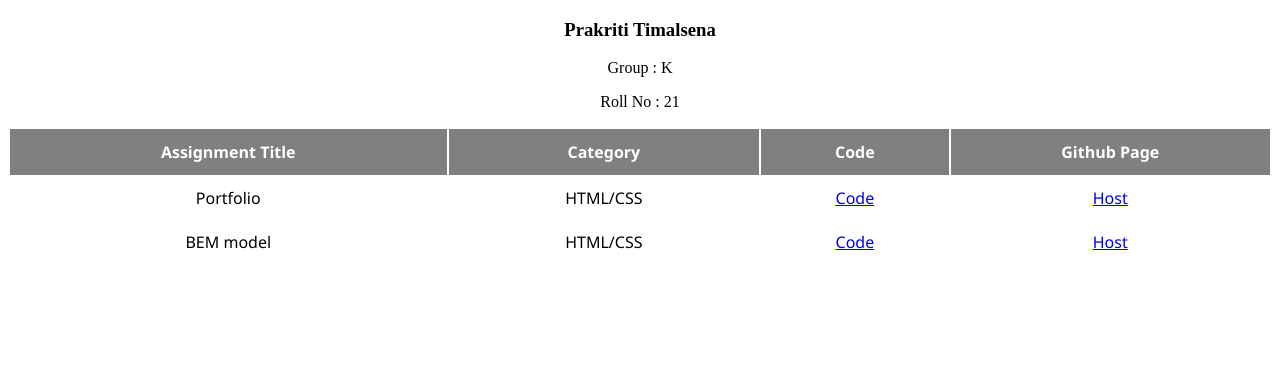
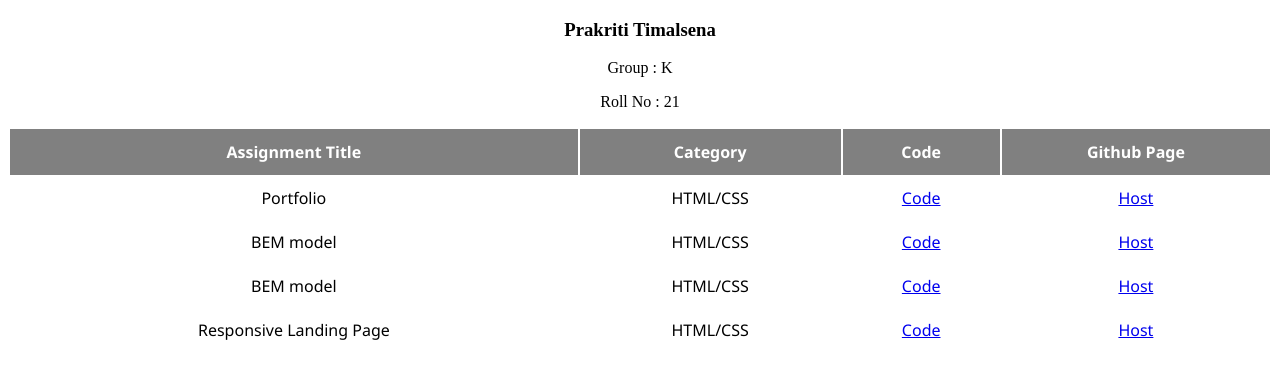
Before and after one commit to Prakriti03/LF-Assignment-Table, a plain HTML site: page index.html in a window 1280 px wide. Drawn offline with Linux system fonts and the light colour scheme.

Commit message:
feat : Add Assignment-2 : Landing Page

```diff
--- a/index.html
+++ b/index.html
@@ -31,6 +31,18 @@
             <td><a href="https://github.com/Prakriti03/LF-Assignments.git">Code</a></th>
             <td><a href="https://prakriti03.github.io/LF-Assignments/">Host</a></th>
         </tr>
+        <tr>
+            <td>BEM model</th>
+            <td>HTML/CSS</th>
+            <td><a href="https://github.com/Prakriti03/LF-Assignments.git">Code</a></th>
+            <td><a href="https://prakriti03.github.io/LF-Assignments/">Host</a></th>
+        </tr>
+        <tr>
+            <td>Responsive Landing Page</th>
+            <td>HTML/CSS</th>
+            <td><a href="https://github.com/Prakriti03/LF-Responsive-Landing-Page.git">Code</a></th>
+            <td><a href="https://prakriti03.github.io/LF-Responsive-Landing-Page/">Host</a></th>
+        </tr>
 
       </table>
 
```
